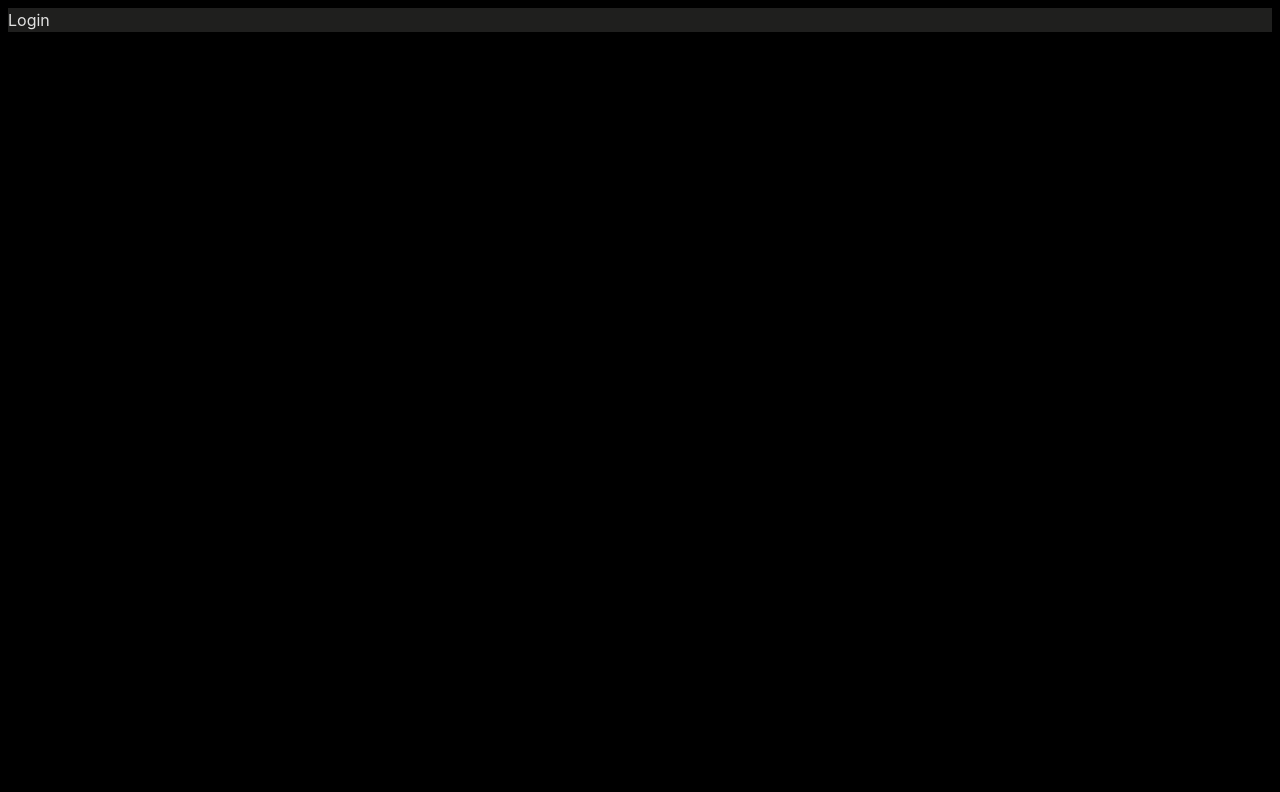
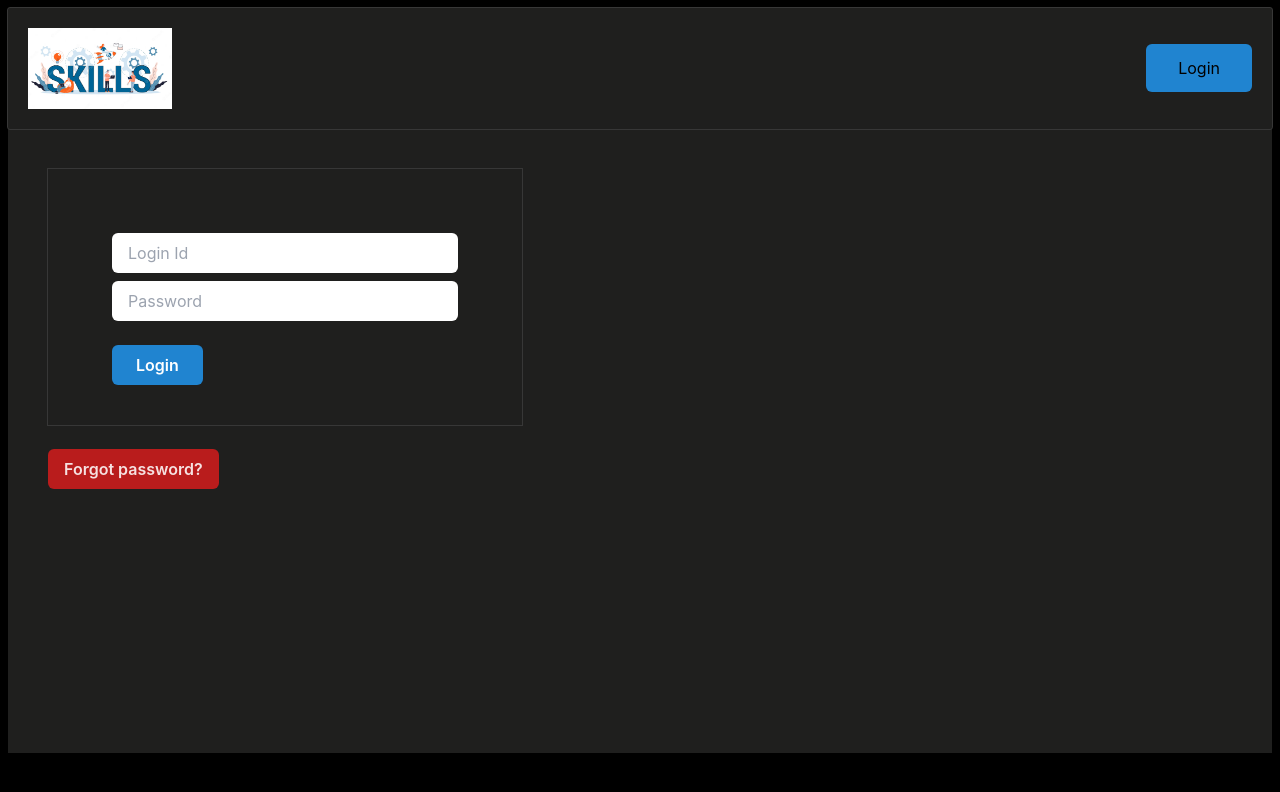
Before and after one commit to madhoora-mohan/edutech-mayo, a React (Vite) app: page /Login in a window 1280 px wide. Shown: the top 792 px of the page. Built offline with nearby package versions, Linux system fonts and the light colour scheme.

Commit message:
login page

```diff
--- a/src/components/LandingNav.tsx
+++ b/src/components/LandingNav.tsx
@@ -1,15 +1,18 @@
 import logo from "../assets/logo.png";
+import { Link } from "react-router-dom";
 
 const LandingNav = () => {
   return (
     <>
       <div className="flex justify-between p-5 items-center bg-[#1F1F1E] outline outline-[1px] outline-[#373737] rounded-sm">
-        <a href="./">
+        <Link to="/">
           <img src={logo} alt="logo" className="w-36 " />
-        </a>
-        <button className="h-12 outline-none  text-black rounded-md px-8 font-normal bg-[#2084D0] hover:bg-white hover:text-black">
-          Login
-        </button>
+        </Link>
+        <Link to="/login">
+          <button className="h-12 outline-none  text-black rounded-md px-8 font-normal bg-[#2084D0] hover:bg-[#2089F9] hover:text-black">
+            Login
+          </button>
+        </Link>
       </div>
     </>
   );
--- a/src/pages/Login.tsx
+++ b/src/pages/Login.tsx
@@ -1,7 +1,32 @@
-import React from "react";
+import { Link } from "react-router-dom";
+import LandingNav from "../components/LandingNav";
 
 const Login = () => {
-  return <div>Login</div>;
+  return (
+    <>
+      <LandingNav />
+      <div className="h-[78vh] flex flex-col items-start p-10 gap-6">
+        <form className="w-2/5 flex flex-col items-start justify-center gap-2 p-16 pb-10 outline outline-[#373737] outline-1">
+          <input
+            placeholder="Login Id"
+            className="w-full h-10 bg-white rounded-md pl-4"
+          ></input>
+          <input
+            placeholder="Password"
+            className="w-full h-10 bg-white rounded-md pl-4"
+          ></input>
+          <button className="h-10 outline-none mt-4 text-white font-semibold rounded-md px-6 bg-[#2084D0] hover:bg-[#2089F9]">
+            Login
+          </button>
+        </form>
+        <Link to="/ChangePwd">
+          <button className="h-10 rounded-md bg-red-700 p-2 px-4 font-semibold">
+            Forgot password?
+          </button>
+        </Link>
+      </div>
+    </>
+  );
 };
 
 export default Login;
```
